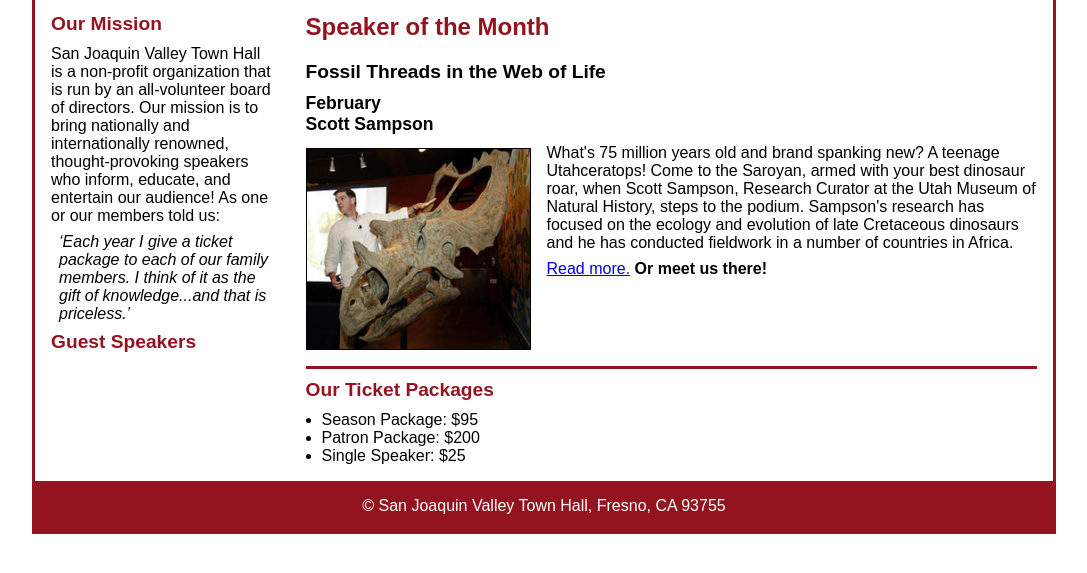
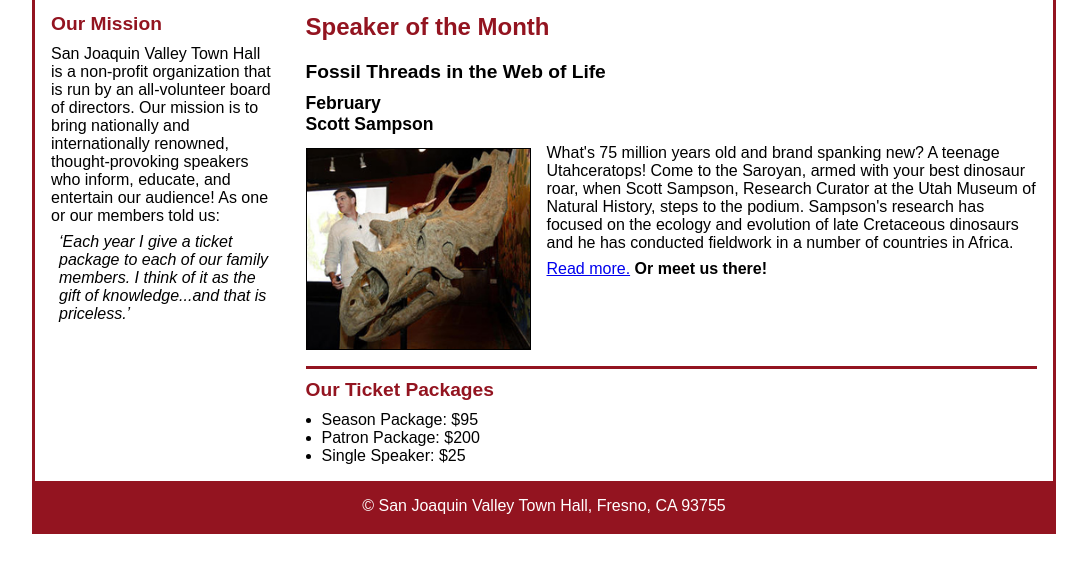
Before and after one commit to TheGhostyBear/m7short2, a plain HTML site: page index.html in a window 1280 px wide. Shown: the part 155-728 px from the top of the page, without its empty margins (96-1183 px from the left). Drawn offline with Linux system fonts and the light colour scheme.

Commit message:
removed h2 dangle

```diff
--- a/index.html
+++ b/index.html
@@ -43,8 +43,6 @@
 			   and entertain our audience! As one or our members told us:</p>
 			<blockquote>&lsquo;Each year I give a ticket package to each of our family members.
 			I think of it as the gift of knowledge...and that is priceless.&rsquo;</blockquote>
-
-			<h2>Guest Speakers</h2>
 		</aside>
 		<section>
 			<h1>Speaker of the Month</h1>
```
